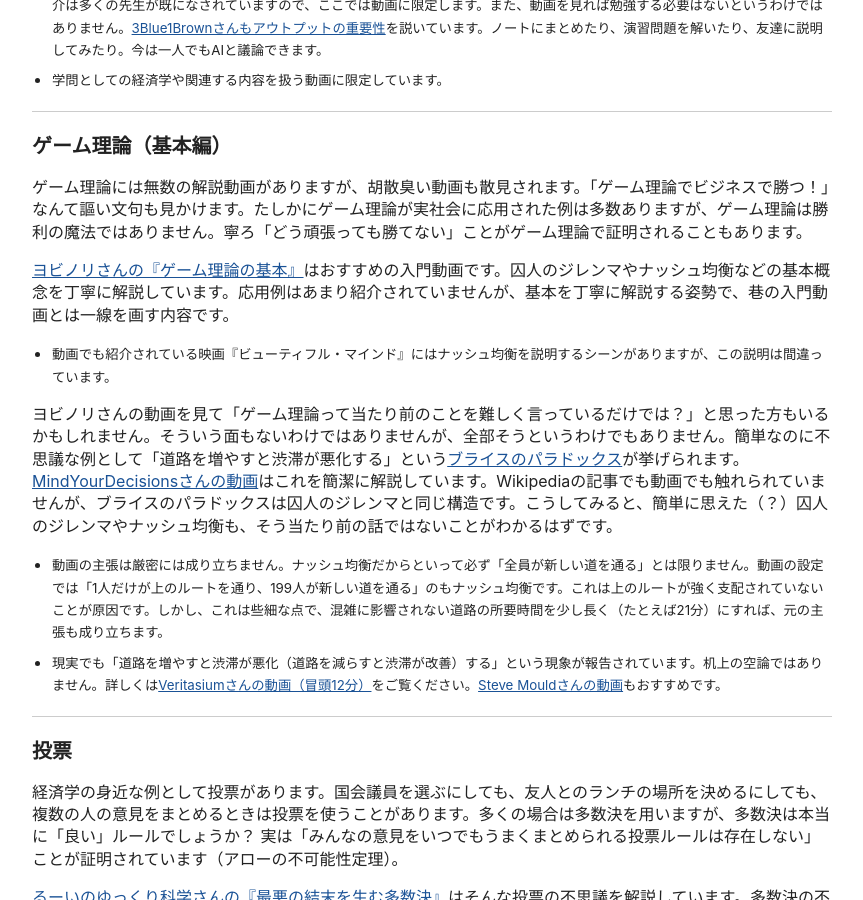
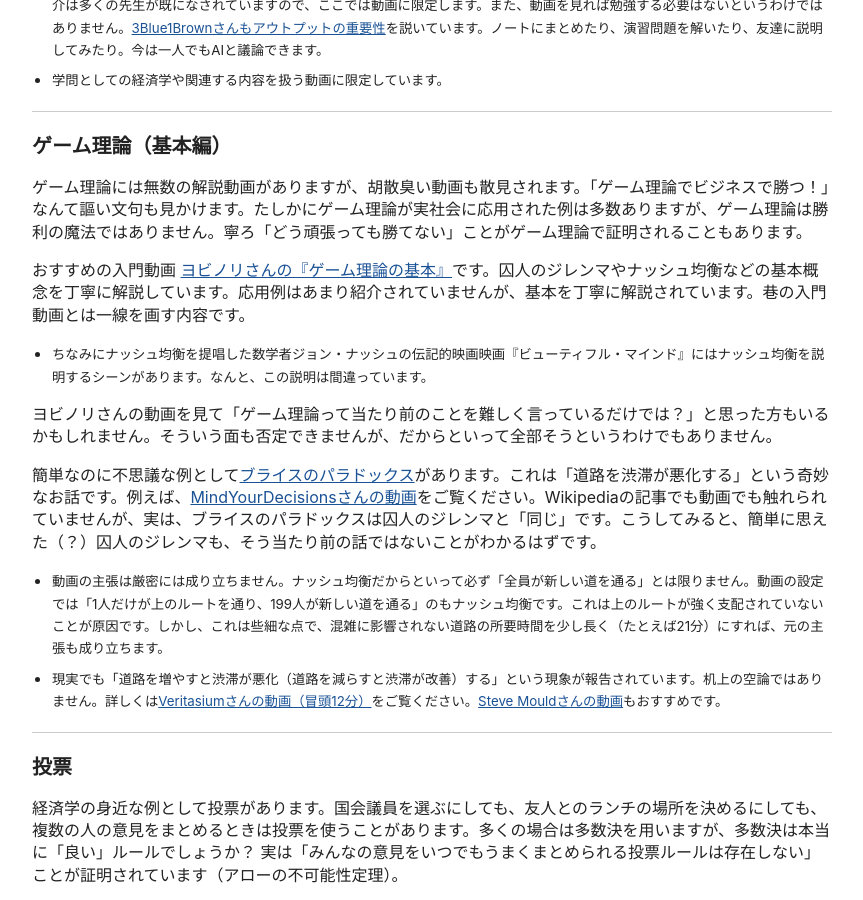
Before and after one commit to tetsuyahoshino137/tetsuyahoshino137.github.io, a Jekyll site: the page built from posts/youtube.md, in a window 1280 px wide and 900 px high, scrolled down 399 px. Shown: the whole window, without its empty margins (208-1071 px from the left). Built offline with Jekyll 4.4.1, drawn with Linux system fonts in a browser that asks for light colours.

Commit message:
Update game theory section and video recommendations
Revised the explanation of game theory and added recommendations for videos. Clarified the discussion on the paradox of increasing road capacity.

```diff
--- a/posts/youtube.md
+++ b/posts/youtube.md
@@ -21,11 +21,14 @@ YouTubeで勉強なんて当たり前になりました。勉強になる動画
 
 ゲーム理論には無数の解説動画がありますが、胡散臭い動画も散見されます。「ゲーム理論でビジネスで勝つ！」なんて謳い文句も見かけます。たしかにゲーム理論が実社会に応用された例は多数ありますが、ゲーム理論は勝利の魔法ではありません。寧ろ「どう頑張っても勝てない」ことがゲーム理論で証明されることもあります。
 
-[ヨビノリさんの『ゲーム理論の基本』](https://youtu.be/-UulHZPFo2M)はおすすめの入門動画です。囚人のジレンマやナッシュ均衡などの基本概念を丁寧に解説しています。応用例はあまり紹介されていませんが、基本を丁寧に解説する姿勢で、巷の入門動画とは一線を画す内容です。
+おすすめの入門動画
+[ヨビノリさんの『ゲーム理論の基本』](https://youtu.be/-UulHZPFo2M)です。囚人のジレンマやナッシュ均衡などの基本概念を丁寧に解説しています。応用例はあまり紹介されていませんが、基本を丁寧に解説されています。巷の入門動画とは一線を画す内容です。
 
-- <small>動画でも紹介されている映画『ビューティフル・マインド』にはナッシュ均衡を説明するシーンがありますが、この説明は間違っています。</small>
+- <small>ちなみにナッシュ均衡を提唱した数学者ジョン・ナッシュの伝記的映画映画『ビューティフル・マインド』にはナッシュ均衡を説明するシーンがあります。なんと、この説明は間違っています。</small>
 
-ヨビノリさんの動画を見て「ゲーム理論って当たり前のことを難しく言っているだけでは？」と思った方もいるかもしれません。そういう面もないわけではありませんが、全部そうというわけでもありません。簡単なのに不思議な例として「道路を増やすと渋滞が悪化する」という[ブライスのパラドックス](https://ja.wikipedia.org/wiki/%E3%83%96%E3%83%A9%E3%82%A4%E3%82%B9%E3%81%AE%E3%83%91%E3%83%A9%E3%83%89%E3%83%83%E3%82%AF%E3%82%B9)が挙げられます。[MindYourDecisionsさんの動画](https://youtu.be/8mlH9bnvWVE)はこれを簡潔に解説しています。Wikipediaの記事でも動画でも触れられていませんが、ブライスのパラドックスは囚人のジレンマと同じ構造です。こうしてみると、簡単に思えた（？）囚人のジレンマやナッシュ均衡も、そう当たり前の話ではないことがわかるはずです。
+ヨビノリさんの動画を見て「ゲーム理論って当たり前のことを難しく言っているだけでは？」と思った方もいるかもしれません。そういう面も否定できませんが、だからといって全部そうというわけでもありません。
+
+簡単なのに不思議な例として[ブライスのパラドックス](https://ja.wikipedia.org/wiki/%E3%83%96%E3%83%A9%E3%82%A4%E3%82%B9%E3%81%AE%E3%83%91%E3%83%A9%E3%83%89%E3%83%83%E3%82%AF%E3%82%B9)があります。これは「道路を渋滞が悪化する」という奇妙なお話です。例えば、[MindYourDecisionsさんの動画](https://youtu.be/8mlH9bnvWVE)をご覧ください。Wikipediaの記事でも動画でも触れられていませんが、実は、ブライスのパラドックスは囚人のジレンマと「同じ」です。こうしてみると、簡単に思えた（？）囚人のジレンマも、そう当たり前の話ではないことがわかるはずです。
 
 - <small>動画の主張は厳密には成り立ちません。ナッシュ均衡だからといって必ず「全員が新しい道を通る」とは限りません。動画の設定では「1人だけが上のルートを通り、199人が新しい道を通る」のもナッシュ均衡です。これは上のルートが強く支配されていないことが原因です。しかし、これは些細な点で、混雑に影響されない道路の所要時間を少し長く（たとえば21分）にすれば、元の主張も成り立ちます。</small>
 - <small>現実でも「道路を増やすと渋滞が悪化（道路を減らすと渋滞が改善）する」という現象が報告されています。机上の空論ではありません。詳しくは[Veritasiumさんの動画（冒頭12分）](https://youtu.be/-QTkPfq7w1A)をご覧ください。[Steve Mouldさんの動画](https://youtu.be/Cg73j3QYRJc)もおすすめです。</small>
```
